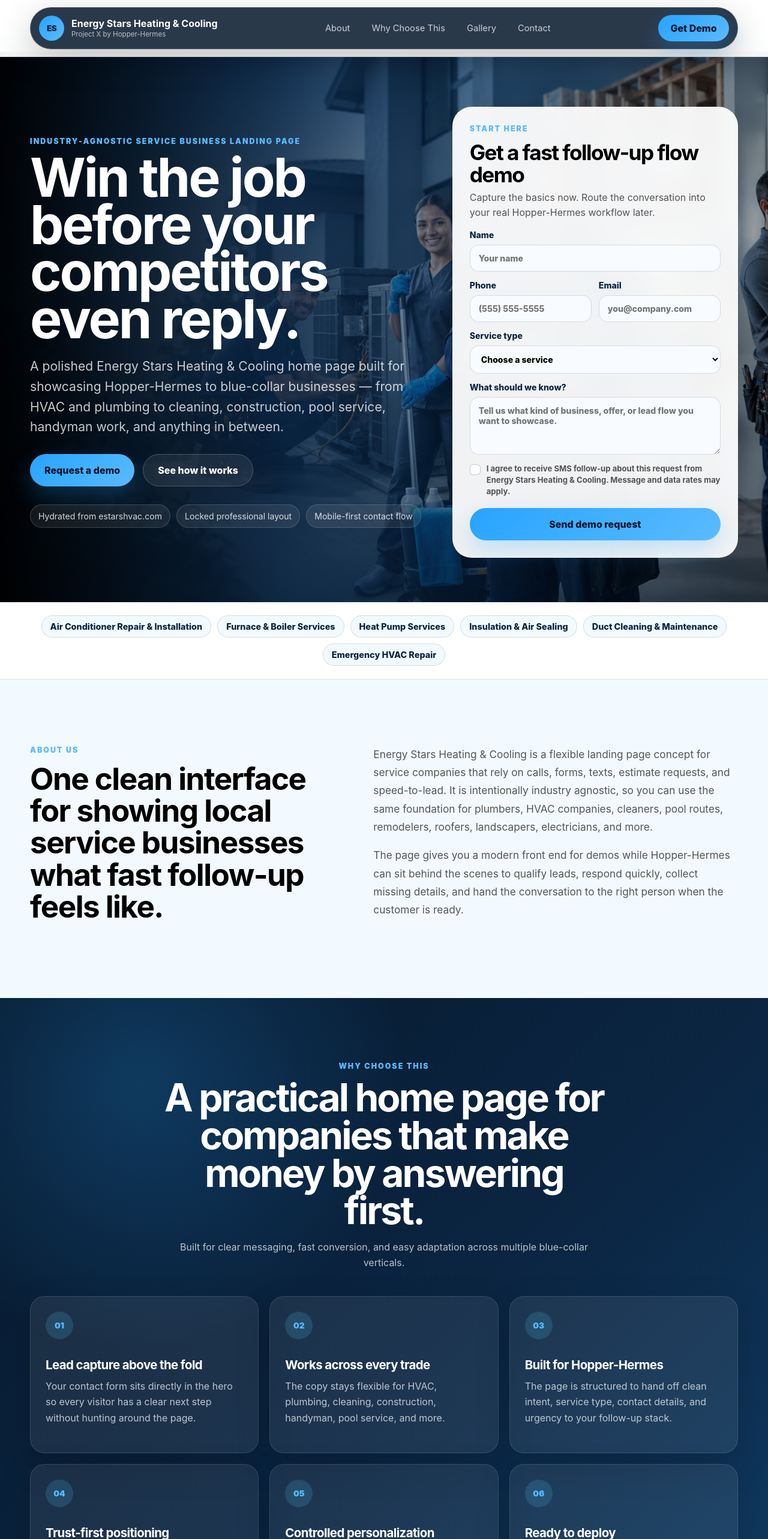
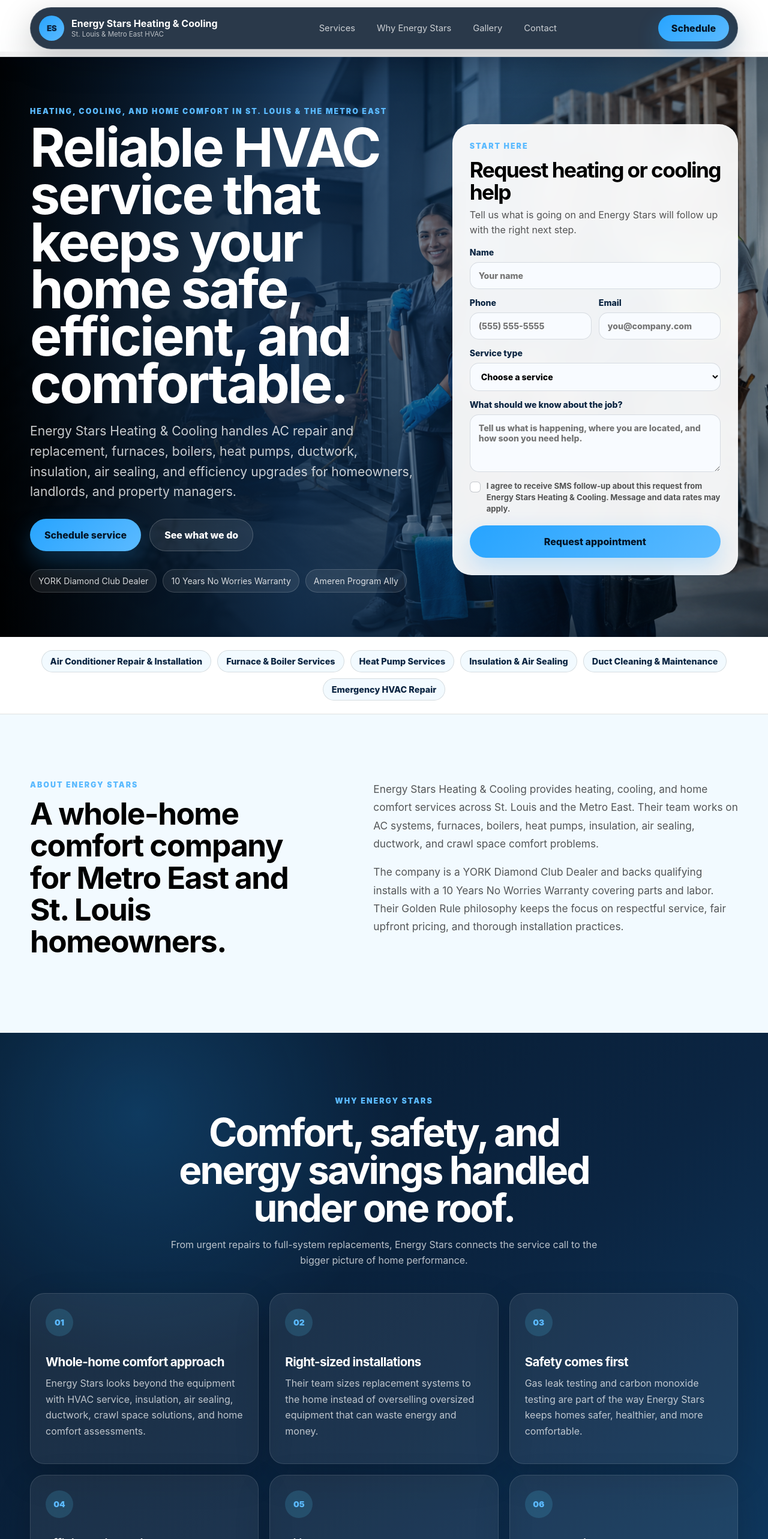
Before and after one commit to SoloRatRacer97/Hermes-Project-X-site, a Next.js app: page / in a window 1280 px wide. Shown: the top 2566 px of the page at 60% size. Built offline with nearby package versions, Linux system fonts and the light colour scheme.

Commit message:
Update Energy Stars Project X copy

```diff
--- a/app/layout.tsx
+++ b/app/layout.tsx
@@ -3,9 +3,9 @@ import { projectXConfig } from "./project-x-config";
 import "./globals.css";
 
 export const metadata: Metadata = {
-  title: `${projectXConfig.brand.name} | Blue-Collar Business Growth Landing Page`,
+  title: `${projectXConfig.brand.name} | HVAC Service in St. Louis & Metro East`,
   description:
-    "An industry-agnostic landing page for service businesses showcasing Hopper-Hermes speed-to-lead automation.",
+    "Heating, cooling, insulation, ductwork, and home comfort service for St. Louis and Metro East homeowners, landlords, and property managers.",
 };
 
 export default function RootLayout({
--- a/app/page.tsx
+++ b/app/page.tsx
@@ -22,6 +22,7 @@ type ThemeStyle = CSSProperties & Record<`--${string}`, string>;
 const { brand, images, industries, integration, proofPoints, theme } = projectXConfig;
 const carouselItems = images.carousel;
 const serviceOptions = ["", ...industries, "Other"];
+const callNowDisplay = "(618) 477-8337";
 
 const themeStyle: ThemeStyle = {
   "--bg": theme.bg,
@@ -52,34 +53,34 @@ const themeStyle: ThemeStyle = {
 
 const whyCards = [
   {
-    title: "Lead capture above the fold",
+    title: "Whole-home comfort approach",
     description:
-      "Your contact form sits directly in the hero so every visitor has a clear next step without hunting around the page.",
+      "Energy Stars looks beyond the equipment with HVAC service, insulation, air sealing, ductwork, crawl space solutions, and home comfort assessments.",
   },
   {
-    title: "Works across every trade",
+    title: "Right-sized installations",
     description:
-      "The copy stays flexible for HVAC, plumbing, cleaning, construction, handyman, pool service, and more.",
+      "Their team sizes replacement systems to the home instead of overselling oversized equipment that can waste energy and money.",
   },
   {
-    title: "Built for Hopper-Hermes",
+    title: "Safety comes first",
     description:
-      "The page is structured to hand off clean intent, service type, contact details, and urgency to your follow-up stack.",
+      "Gas leak testing and carbon monoxide testing are part of the way Energy Stars keeps homes safer, healthier, and more comfortable.",
   },
   {
-    title: "Trust-first positioning",
+    title: "Efficiency incentives",
     description:
-      "Professional imagery, direct benefits, and no overcomplicated jargon make the offer easy for blue-collar owners to understand.",
+      "As an Ameren Illinois Program Ally, Energy Stars helps customers understand incentives for qualifying high-efficiency upgrades.",
   },
   {
-    title: "Controlled personalization",
+    title: "Bilingual support",
     description:
-      "Future instances can inherit the same page form while only swapping palettes, professional photo sets, and service choices.",
+      "Se habla Espanol, so more Metro East and St. Louis homeowners can get clear help when heating or cooling problems show up.",
   },
   {
-    title: "Ready to deploy",
+    title: "Local service coverage",
     description:
-      "This is a focused Next.js home page starter with local images, sticky nav, responsive CSS, and production-friendly structure.",
+      "They serve St. Louis plus Madison, St. Clair, Monroe, and nearby Metro East communities with repair, install, and maintenance work.",
   },
 ];
 
@@ -171,9 +172,9 @@ function LeadForm({ id, className = "lead-card" }: { id: string; className?: str
     <form className={className} id={id} onSubmit={handleSubmit}>
       <div className="lead-card-header">
         <p className="eyebrow">Start here</p>
-        <h2>Get a fast follow-up flow demo</h2>
+        <h2>Request heating or cooling help</h2>
         <p>
-          Capture the basics now. Route the conversation into your real Hopper-Hermes workflow later.
+          Tell us what is going on and Energy Stars will follow up with the right next step.
         </p>
       </div>
 
@@ -234,11 +235,11 @@ function LeadForm({ id, className = "lead-card" }: { id: string; className?: str
       </label>
 
       <label>
-        What should we know?
+        What should we know about the job?
         <textarea
           name="message"
           rows={4}
-          placeholder="Tell us what kind of business, offer, or lead flow you want to showcase."
+          placeholder="Tell us what is happening, where you are located, and how soon you need help."
           value={formState.message}
           onChange={(event) => updateField("message", event.target.value)}
         />
@@ -260,12 +261,12 @@ function LeadForm({ id, className = "lead-card" }: { id: string; className?: str
       </label>
 
       <button className="submit-button" type="submit" disabled={status === "submitting"}>
-        {status === "submitting" ? "Sending request..." : "Send demo request"}
+        {status === "submitting" ? "Sending request..." : "Request appointment"}
       </button>
 
       {status === "success" ? (
         <p className="form-success" role="status">
-          Thanks. Your request was captured and routed into the Project X follow-up flow.
+          Thanks. Energy Stars received your request and will follow up soon.
         </p>
       ) : null}
 
@@ -304,14 +305,14 @@ export default function Home() {
           </a>
 
           <nav className="nav-links" aria-label="Page sections">
-            <a className="mobile-hidden-nav" href="#about">About</a>
-            <a href="#why">Why Choose This</a>
+            <a className="mobile-hidden-nav" href="#about">Services</a>
+            <a href="#why">Why Energy Stars</a>
             <a href="#gallery">Gallery</a>
             <a className="mobile-hidden-nav" href="#contact">Contact</a>
           </nav>
 
           <a className="nav-cta" href="#lead-form">
-            Get Demo
+            Schedule
           </a>
         </header>
       </div>
@@ -322,18 +323,18 @@ export default function Home() {
 
         <div className="hero-inner section-shell">
           <div className="hero-copy">
-            <p className="eyebrow">Industry-agnostic service business landing page</p>
-            <h1>Win the job before your competitors even reply.</h1>
+            <p className="eyebrow">Heating, cooling, and home comfort in St. Louis & the Metro East</p>
+            <h1>Reliable HVAC service that keeps your home safe, efficient, and comfortable.</h1>
             <p className="hero-subtitle">
-              A polished {brand.name} home page built for showcasing Hopper-Hermes to blue-collar businesses — from HVAC and plumbing to cleaning, construction, pool service, handyman work, and anything in between.
+              {brand.name} handles AC repair and replacement, furnaces, boilers, heat pumps, ductwork, insulation, air sealing, and efficiency upgrades for homeowners, landlords, and property managers.
             </p>
 
             <div className="hero-actions">
               <a className="primary-button" href="#lead-form">
-                Request a demo
+                Schedule service
               </a>
               <a className="secondary-button" href="#why">
-                See how it works
+                See what we do
               </a>
             </div>
 
@@ -348,7 +349,7 @@ export default function Home() {
         </div>
       </section>
 
-      <section className="logo-strip" aria-label="Industries supported">
+      <section className="logo-strip" aria-label="Services offered">
         <div className="section-shell industry-strip">
           {industries.map((industry) => (
             <span key={industry}>{industry}</span>
@@ -358,15 +359,15 @@ export default function Home() {
 
       <section className="section-shell split-section" id="about">
         <div>
-          <p className="eyebrow">About us</p>
-          <h2>One clean interface for showing local service businesses what fast follow-up feels like.</h2>
+          <p className="eyebrow">About Energy Stars</p>
+          <h2>A whole-home comfort company for Metro East and St. Louis homeowners.</h2>
         </div>
         <div className="rich-copy">
           <p>
-            {brand.name} is a flexible landing page concept for service companies that rely on calls, forms, texts, estimate requests, and speed-to-lead. It is intentionally industry agnostic, so you can use the same foundation for plumbers, HVAC companies, cleaners, pool routes, remodelers, roofers, landscapers, electricians, and more.
+            {brand.name} provides heating, cooling, and home comfort services across St. Louis and the Metro East. Their team works on AC systems, furnaces, boilers, heat pumps, insulation, air sealing, ductwork, and crawl space comfort problems.
           </p>
           <p>
-            The page gives you a modern front end for demos while Hopper-Hermes can sit behind the scenes to qualify leads, respond quickly, collect missing details, and hand the conversation to the right person when the customer is ready.
+            The company is a YORK Diamond Club Dealer and backs qualifying installs with a 10 Years No Worries Warranty covering parts and labor. Their Golden Rule philosophy keeps the focus on respectful service, fair upfront pricing, and thorough installation practices.
           </p>
         </div>
       </section>
@@ -374,10 +375,10 @@ export default function Home() {
       <section className="why-section" id="why">
         <div className="section-shell">
           <div className="section-heading centered">
-            <p className="eyebrow">Why choose this</p>
-            <h2>A practical home page for companies that make money by answering first.</h2>
+            <p className="eyebrow">Why Energy Stars</p>
+            <h2>Comfort, safety, and energy savings handled under one roof.</h2>
             <p>
-              Built for clear messaging, fast conversion, and easy adaptation across multiple blue-collar verticals.
+              From urgent repairs to full-system replacements, Energy Stars connects the service call to the bigger picture of home performance.
             </p>
           </div>
 
@@ -395,10 +396,10 @@ export default function Home() {
 
       <section className="section-shell carousel-section" id="gallery">
         <div className="section-heading">
-          <p className="eyebrow">Blue-collar image carousel</p>
-          <h2>Built to feel familiar to every trade.</h2>
+          <p className="eyebrow">Services</p>
+          <h2>Heating, cooling, and comfort work under one roof.</h2>
           <p>
-            Keep the same polished visual system across instances, then swap in client-specific crews or approved professional trade photography when available.
+            Repair the system that is down today, plan the right replacement, or tighten up the home so comfort lasts longer.
           </p>
         </div>
 
@@ -441,10 +442,10 @@ export default function Home() {
       <section className="contact-band" id="contact">
         <div className="section-shell contact-grid">
           <div>
-            <p className="eyebrow">Contact</p>
-            <h2>Ready to plug this into your {brand.name} demo flow?</h2>
+            <p className="eyebrow">Schedule service</p>
+            <h2>Need heating, cooling, or efficiency help?</h2>
             <p>
-              Use the form to capture the demo request, then connect it to your CRM, webhook, or Hopper-Hermes intake flow when you are ready.
+              Send the basics here or call {callNowDisplay}. Energy Stars serves homeowners, landlords, and property managers across St. Louis and the Metro East.
             </p>
           </div>
 
@@ -460,7 +461,7 @@ export default function Home() {
           </div>
           <div className="footer-links">
             <a href="#top">Top</a>
-            <a href="#about">About</a>
+            <a href="#about">Services</a>
             <a href="#why">Why</a>
             <a href="#contact">Contact</a>
           </div>
--- a/app/project-x-config.ts
+++ b/app/project-x-config.ts
@@ -66,7 +66,7 @@ function createProjectXTheme({ primary, secondary }: { primary: HexColor; second
 
 export const projectXConfig = {
   hydratedFrom: "https://estarshvac.com/",
-  hydratedAt: "2026-04-29T20:16:42.521Z",
+  hydratedAt: "2026-04-29T21:47:31.459Z",
   templateContract: [
     "Keep the section order, component structure, and form fields consistent across instances.",
     "Only business labels, service options, image assets, and form routing should change per business.",
@@ -76,8 +76,8 @@ export const projectXConfig = {
   brand: {
     name: "Energy Stars Heating & Cooling",
     mark: "ES",
-    poweredBy: "Project X by Hopper-Hermes",
-    footerDescription: "Fast follow-up interface powered by Hopper-Hermes.",
+    poweredBy: "St. Louis & Metro East HVAC",
+    footerDescription: "Heating, cooling, insulation, and energy-efficiency service for the Metro East and St. Louis area.",
   },
   theme: createProjectXTheme({
     primary: "#27a4ff",
@@ -92,30 +92,30 @@ export const projectXConfig = {
     contact: "/images/service-handshake.png",
     carousel: [
       {
-        "eyebrow": "HVAC + Plumbing",
-        "title": "Emergency jobs, tune-ups, installs, and repair requests.",
-        "description": "Show prospects that your business is responsive, professional, and ready to book the job before they call the next company.",
+        "eyebrow": "Cooling",
+        "title": "AC repair, replacement, and tune-ups when the house will not stay comfortable.",
+        "description": "Energy Stars handles warm-weather breakdowns, new air conditioner installs, and seasonal maintenance for homes across St. Louis and the Metro East.",
         "image": "/images/hvac-plumbing.png",
         "alt": "HVAC and plumbing technicians working in a clean residential service setting"
       },
       {
-        "eyebrow": "Cleaning + Pool Service",
-        "title": "Recurring routes, one-time cleans, and seasonal service work.",
-        "description": "A flexible visual system that fits home services, commercial maintenance, and route-based local operators.",
-        "image": "/images/cleaning-pool.png",
-        "alt": "Cleaning professionals and a pool technician performing service work"
+        "eyebrow": "Heating",
+        "title": "Furnaces, boilers, and heat pumps serviced before winter makes it urgent.",
+        "description": "From repairs to replacements, the team keeps families warm and safe with heating service built around the home, not guesswork.",
+        "image": "/images/hvac-plumbing.png",
+        "alt": "Residential HVAC technicians servicing heating and cooling equipment"
       },
       {
-        "eyebrow": "Construction + Handyman",
-        "title": "Bigger projects still start with a simple lead capture.",
-        "description": "Position your company as organized and trustworthy from the first page view through the first booked estimate.",
+        "eyebrow": "Home Comfort",
+        "title": "Insulation, air sealing, ductwork, and crawl space solutions.",
+        "description": "Energy Stars takes a whole-house approach to comfort, finding the places where air leaks, poor ductwork, or under-insulation cost homeowners money.",
         "image": "/images/construction-handyman.png",
-        "alt": "Construction and handyman professionals collaborating over project plans"
+        "alt": "Home service professionals reviewing project plans for comfort improvements"
       },
       {
-        "eyebrow": "Customer Experience",
-        "title": "A better first impression at the exact moment intent is highest.",
-        "description": "Use the landing page as the front door for Project X, then let Hopper-Hermes handle fast follow-up and qualification.",
+        "eyebrow": "Efficiency + Safety",
+        "title": "Right-sized systems, Ameren incentives, and safety testing.",
+        "description": "As an Ameren Program Ally, Energy Stars helps customers navigate qualifying efficiency incentives while prioritizing gas leak and carbon monoxide safety.",
         "image": "/images/service-handshake.png",
         "alt": "Friendly service professional shaking hands with a homeowner at the door"
       }
@@ -130,8 +130,8 @@ export const projectXConfig = {
     "Emergency HVAC Repair"
   ],
   proofPoints: [
-    "Hydrated from estarshvac.com",
-    "Locked professional layout",
-    "Mobile-first contact flow",
+    "YORK Diamond Club Dealer",
+    "10 Years No Worries Warranty",
+    "Ameren Program Ally",
   ],
 } as const;
```
Also changed, not shown: .deploy-landing.json, 2 other files (tests, documents, lock files or other folders).
